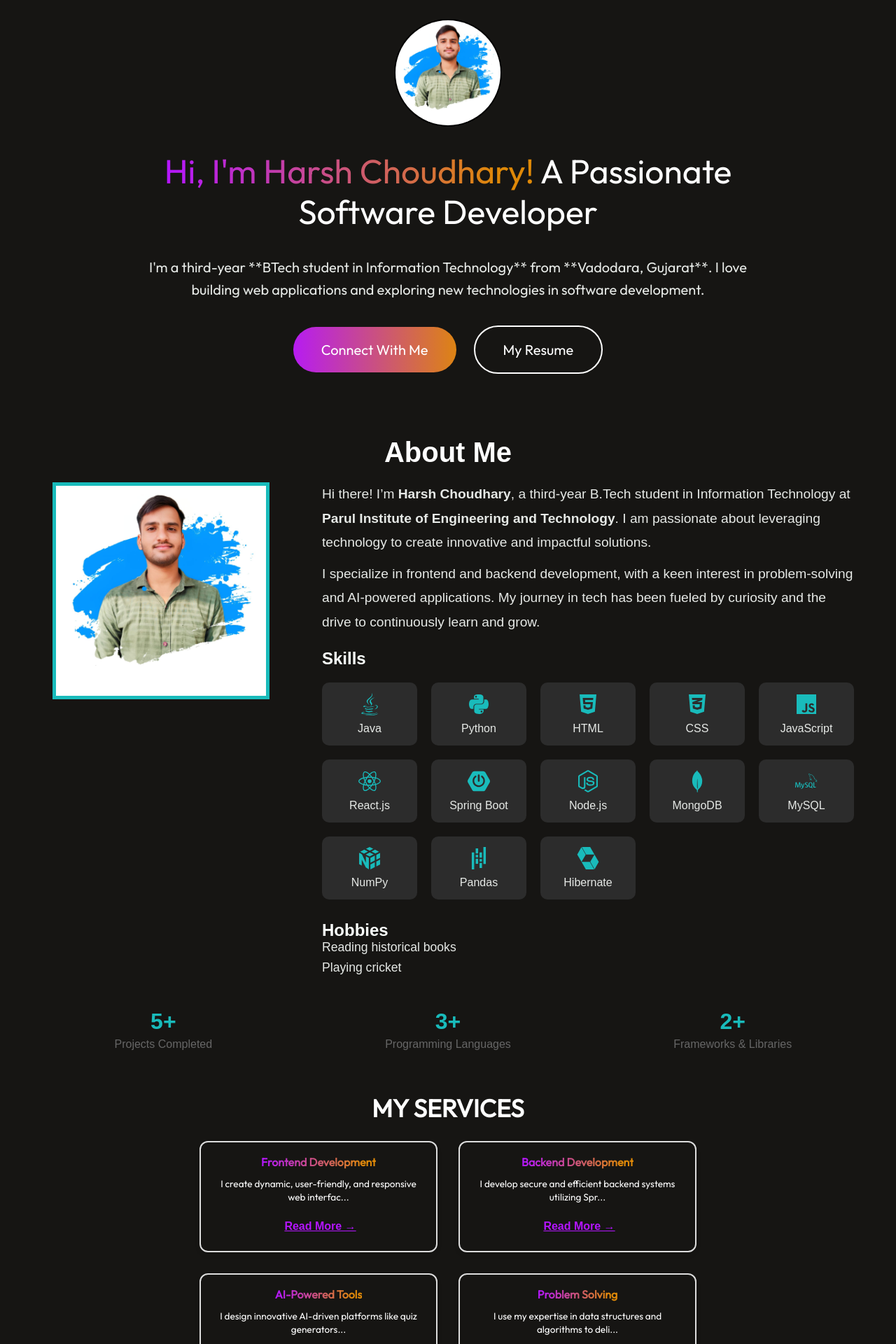
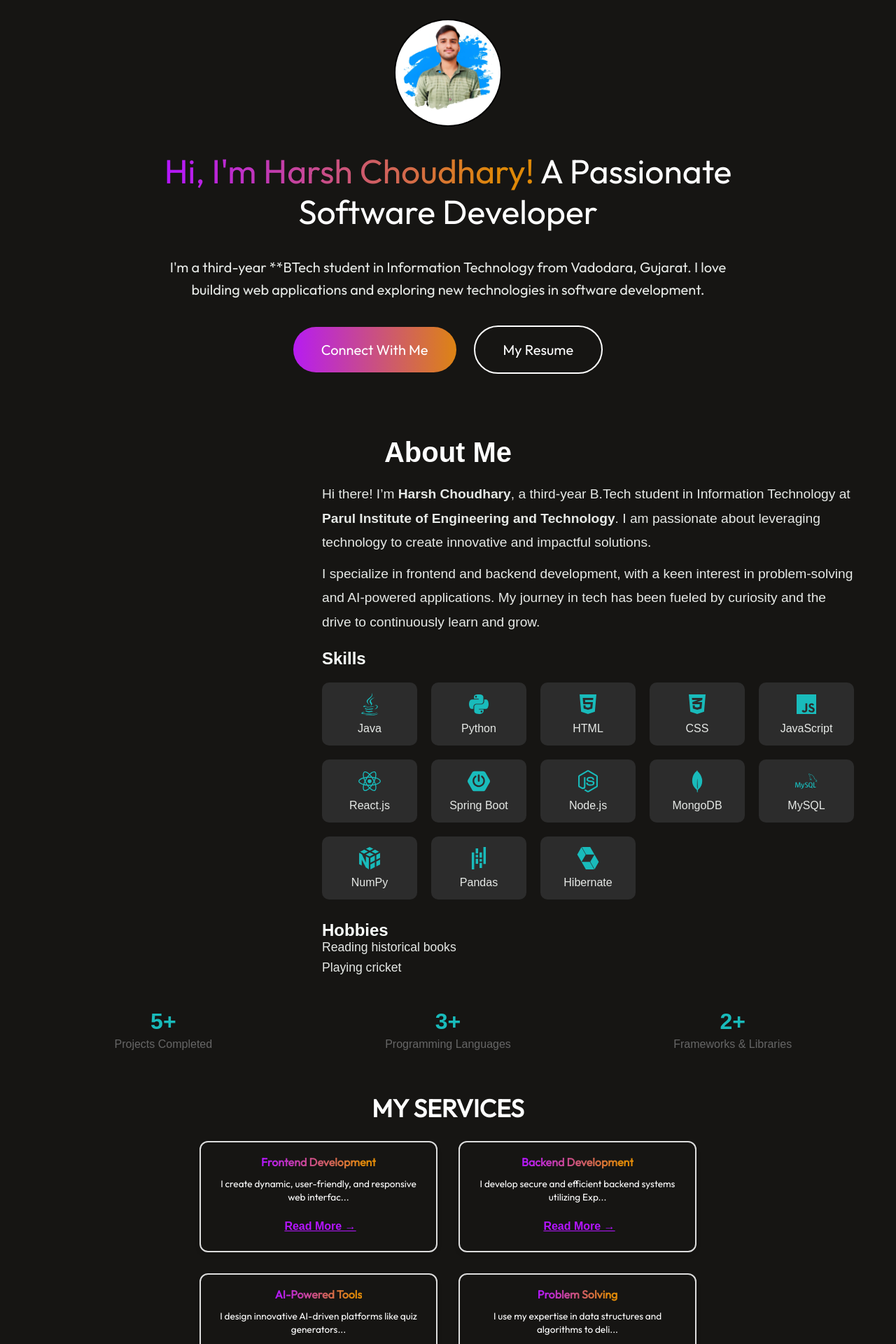
Before and after one commit to mrHarshchoudhary/MyPortfolio, a React (Vite) app in the folder portfolio-react/: page / in a window 1280 px wide. Shown: the part 213-2133 px from the top of the page at 70% size. Built offline with nearby package versions, Linux system fonts and the light colour scheme.

Commit message:
myresume

```diff
--- a/portfolio-react/src/components/About/About.jsx
+++ b/portfolio-react/src/components/About/About.jsx
@@ -1,6 +1,7 @@
 import React from 'react';
 import './About.css';
 import profileImg from '../../assets/profile_img.jpg';
+
 import { FaJava, FaPython, FaHtml5, FaCss3Alt, FaJs, FaReact, FaNodeJs, FaDatabase } from 'react-icons/fa';
 import { SiSpringboot, SiMongodb, SiMysql, SiNumpy, SiPandas, SiHibernate } from 'react-icons/si';
 
@@ -13,7 +14,7 @@ const About = () => {
       <div className="about-section">
         {/* Left Section - Profile Image */}
         <div className="about-left">
-          <img src={profileImg} alt="Profile" />
+          {/* <img src={myphoto} alt="Profile" /> */}
         </div>
 
         {/* Right Section - Content */}
--- a/portfolio-react/src/components/Hero/Herp.jsx
+++ b/portfolio-react/src/components/Hero/Herp.jsx
@@ -19,7 +19,7 @@ const Hero = () => {
     <span>Hi, I'm Harsh Choudhary!</span> A Passionate Software Developer
   </h1>
   <p>
-    I'm a third-year **BTech student in Information Technology** from **Vadodara, Gujarat**.
+    I'm a third-year **BTech student in Information Technology from Vadodara, Gujarat.
     I love building web applications and exploring new technologies in software development.
   </p>
       <div className="hero-action">
--- a/portfolio-react/src/components/Servi/Services.jsx
+++ b/portfolio-react/src/components/Servi/Services.jsx
@@ -10,7 +10,7 @@ const servicesData = [
   {
     title: "Backend Development",
     description:
-      "I develop secure and efficient backend systems utilizing Spring Boot, MySQL, and MongoDB to ensure scalability and reliability in applications.",
+      "I develop secure and efficient backend systems utilizing Express.js, MySQL, and MongoDB to ensure scalability and reliability in applications.",
   },
   {
     title: "AI-Powered Tools",
```
